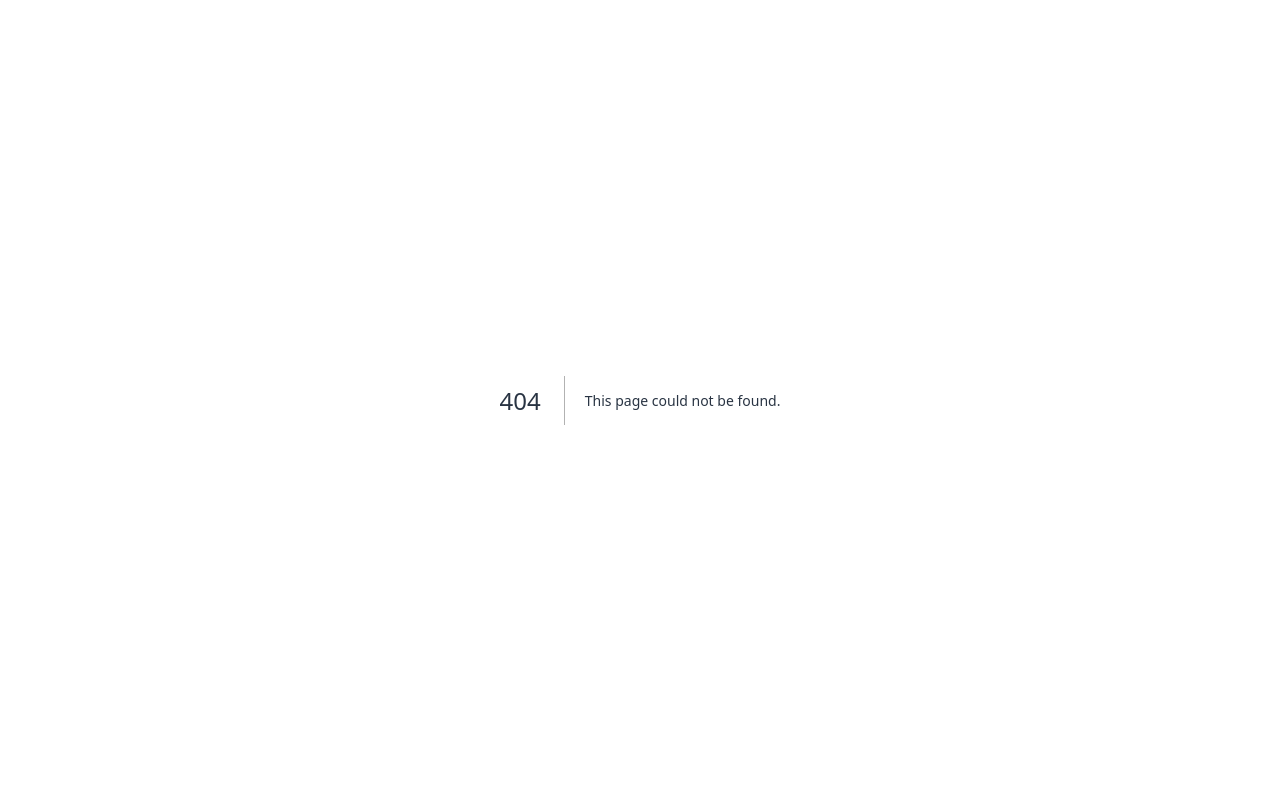
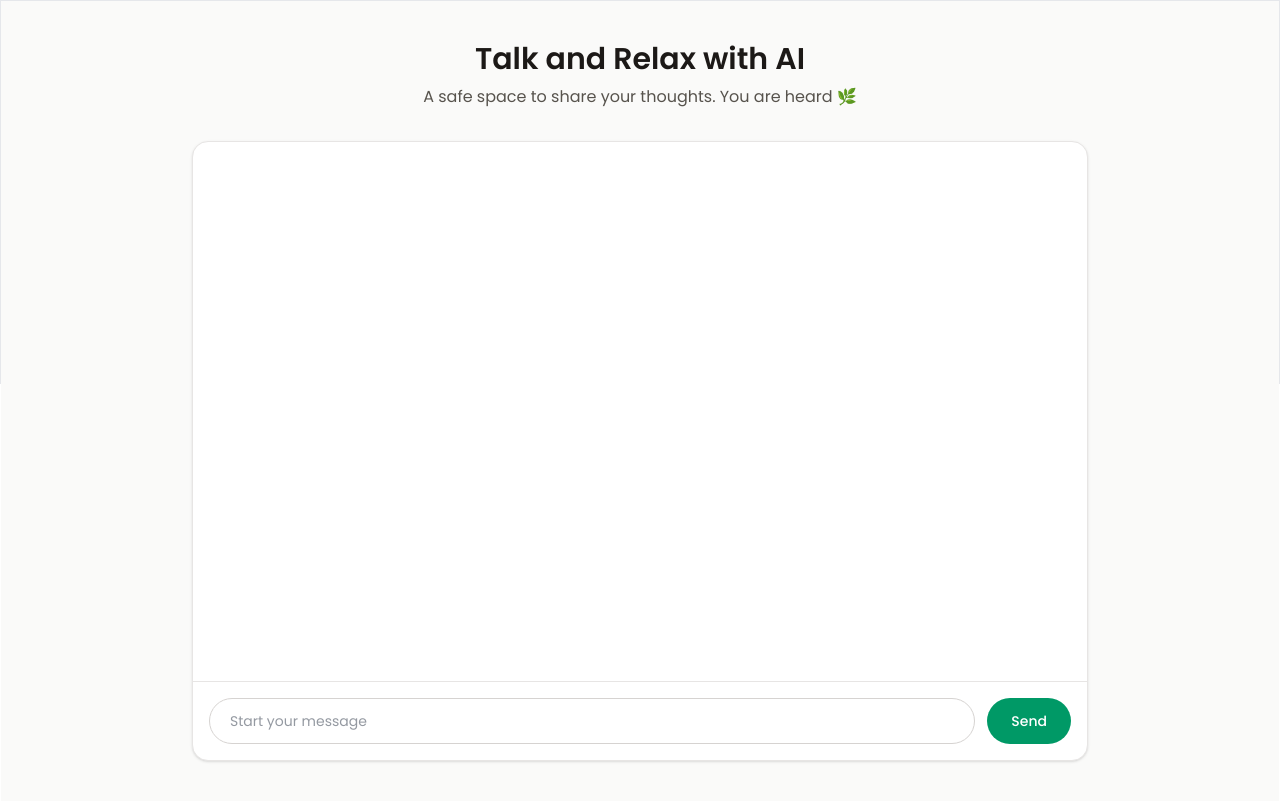
Before and after one commit to Henrycarnegie/healthy, a Next.js app: page /ai-chat in a window 1280 px wide. Before the commit this address had no page. Built offline with nearby package versions, Linux system fonts and the light colour scheme.

Commit message:
Feat: Build AI-Chat Integration

```diff
--- a/app/(root)/page.tsx
+++ b/app/(root)/page.tsx
@@ -1,10 +1,10 @@
-import HeroSection from "@/components/layout/HeroSection";
 import Hotline from "@/components/layout/Hotline";
 import MotivationSection from "@/components/layout/MotivationSection";
 import UserNavbar from "@/components/layout/UserNavbar";
 import SelfcareSection from "@/components/layout/SelfcareSection";
 import SupportSection from "@/components/layout/SupportSection";
 import TopicSection from "@/components/layout/TopicSection";
+import HeroSection from "@/components/layout/HeroSection";
 
 const page = () => {
    return (
--- /dev/null
+++ b/app/ai-chat/layout.tsx
@@ -0,0 +1,6 @@
+
+const AIChatLayout = ({ children }: { children: React.ReactNode }) => {
+   return <div className="bg-stone-50! min-w-full border border-gray-200 h-96">{children}</div>;
+};
+
+export default AIChatLayout;
--- /dev/null
+++ b/app/ai-chat/page.tsx
@@ -0,0 +1,111 @@
+"use client";
+
+import React, { useState } from "react";
+import UserMessage from "@/components/chat/UserMessage";
+
+type Message = {
+   id: string;
+   role: "user" | "ai";
+   content: string;
+};
+
+const AIChatPage = () => {
+   const [messages, setMessages] = useState<Message[]>([]);
+   const [input, setInput] = useState("");
+   const [loading, setLoading] = useState(false);
+
+   const handleSubmit = async (e: React.FormEvent) => {
+      e.preventDefault();
+      if (!input.trim() || loading) return;
+
+      const userMsg: Message = {
+         id: crypto.randomUUID(),
+         role: "user",
+         content: input,
+      };
+
+      setMessages((prev) => [...prev, userMsg]);
+      setInput("");
+      setLoading(true);
+
+      try {
+         const res = await fetch("/api/ai-chat", {
+            method: "POST",
+            headers: { "Content-Type": "application/json" },
+            body: JSON.stringify({
+               message: input,
+               mood_rating: 3,
+            }),
+         });
+
+         const data = await res.json();
+
+         const aiMsg: Message = {
+            id: crypto.randomUUID(),
+            role: "ai",
+            content: data.response,
+         };
+
+         setMessages((prev) => [...prev, aiMsg]);
+      } finally {
+         setLoading(false);
+      }
+   };
+
+   return (
+      <main className="min-h-screen bg-stone-50 flex flex-col items-center px-4 py-10">
+         <header className="max-w-4xl w-full text-center mb-8">
+            <h1 className="text-3xl font-semibold text-stone-900">
+               Talk and Relax with AI
+            </h1>
+            <p className="mt-2 text-stone-600">
+               A safe space to share your thoughts. You are heard 🌿
+            </p>
+         </header>
+
+         <section className="w-full max-w-4xl flex flex-col flex-1 bg-white border border-stone-200 rounded-2xl shadow-sm overflow-hidden">
+            <div className="flex-1 p-6 space-y-4 overflow-y-auto">
+               {messages.map((msg) =>
+                  msg.role === "user" ? (
+                     <UserMessage key={msg.id} message={msg.content} />
+                  ) : (
+                     <div
+                        key={msg.id}
+                        className="max-w-[75%] rounded-2xl px-4 py-3 bg-emerald-100 text-emerald-900"
+                     >
+                        {msg.content}
+                     </div>
+                  ),
+               )}
+
+               {loading && (
+                  <div className="max-w-[75%] rounded-2xl px-4 py-3 bg-emerald-100 text-emerald-900 opacity-70">
+                     AI is typing...
+                  </div>
+               )}
+            </div>
+
+            <form
+               onSubmit={handleSubmit}
+               className="border-t border-stone-200 p-4 flex gap-3"
+            >
+               <input
+                  value={input}
+                  onChange={(e) => setInput(e.target.value)}
+                  placeholder="Start your message"
+                  className="flex-1 rounded-full border border-stone-300 px-5 py-3 text-sm focus:outline-none focus:ring-2 focus:ring-emerald-300"
+               />
+               <button
+                  type="submit"
+                  disabled={loading}
+                  className="rounded-full bg-emerald-600 text-white px-6 text-sm font-medium hover:bg-emerald-700 transition disabled:opacity-50"
+               >
+                  Send
+               </button>
+            </form>
+         </section>
+      </main>
+   );
+};
+
+export default AIChatPage;
--- /dev/null
+++ b/app/api/ai-chat/route.ts
@@ -0,0 +1,20 @@
+import { NextResponse } from "next/server";
+
+export async function POST(req: Request) {
+   const body = await req.json();
+
+   const response = await fetch(
+      "https://sgkucjwmpwqewpdgjocq.supabase.co/functions/v1/ai-chat",
+      {
+         method: "POST",
+         headers: {
+            "Content-Type": "application/json",
+            Authorization: `Bearer ${process.env.AI_CHAT_API_KEY}`,
+         },
+         body: JSON.stringify(body),
+      },
+   );
+
+   const data = await response.json();
+   return NextResponse.json(data);
+}
--- /dev/null
+++ b/components/chat/UserMessage.tsx
@@ -0,0 +1,19 @@
+"use client";
+
+import React from "react";
+
+interface UserMessageProps {
+   message?: string;
+}
+
+const UserMessage = ({ message = "Hello!" }: UserMessageProps) => {
+//    const [userMessage, setUserMessage] = React.useState("");
+
+    return (
+      <p className="ml-auto max-w-[75%] rounded-2xl px-4 py-3 bg-stone-200 text-stone-900">
+         {message}
+      </p>
+   );
+};
+
+export default UserMessage;
--- a/components/layout/HeroSection.tsx
+++ b/components/layout/HeroSection.tsx
@@ -4,22 +4,29 @@ import Badge from "../ui/badge";
 const HeroSection = () => {
    return (
       <section className="h-screen sticky -mt-20 min-h-[85vh] flex items-center justify-center">
-         <div className="mx-auto max-w-4xl px-6 text-center">
+         <div className="mx-auto max-w-4xl px-6 text-center flex flex-col justify-center items-center">
             <Badge
                icon={<BrainIcon className="h-4 w-4" />}
                label="Mental Health Matters"
             />
 
-            <h1 className="mt-6 text-5xl font-bold leading-tight text-stone-900">
+            <h1 className="text-5xl font-bold leading-tight text-stone-900">
                You&apos;re Not Alone on This <br />
                <span className="text-emerald-700">Journey</span>
             </h1>
 
-            <p className="mt-6 text-lg text-stone-600">
+            <p className="text-lg text-stone-600">
                Remember, seeking help is a sign of strength. Your well-being
                matters, and there are people ready to support you every step of
                the way.
             </p>
+
+            <a
+               href="/ai-chat"
+               className="rounded-full bg-emerald-100 border border-emerald-700 text-emerald-800 px-7 py-3 text-sm font-medium hover:bg-emerald-300 transition"
+            >
+               Talk with AI
+            </a>
          </div>
       </section>
    );
--- a/components/ui/input.tsx
+++ b/components/ui/input.tsx
@@ -1,9 +1,19 @@
-import React from 'react'
+"use client";
 
-const input = (props: React.InputHTMLAttributes<HTMLInputElement>) => {
-  return (
-    <input {...props} className='border border-gray-300 rounded-md px-3 py-2 focus:outline-none focus:ring-2 focus:ring-blue-500' >{props.children}</input>
-  )
+import React from "react";
+
+interface InputProps extends React.InputHTMLAttributes<HTMLInputElement> {
+   placeholder?: string;
 }
 
-export default input
+const Input = ({ placeholder, className = "", ...props }: InputProps) => {
+   return (
+      <input
+         {...props}
+         placeholder={placeholder}
+         className={`flex-1 border border-gray-300 rounded-full px-3 py-2 focus:outline-none focus:ring-2 focus:ring-emerald-400 ${className}`}
+      />
+   );
+};
+
+export default Input;
--- /dev/null
+++ b/tailwind.config.ts
@@ -0,0 +1,20 @@
+import type { Config } from "tailwindcss";
+
+const config: Config = {
+  content: [
+    "./app/**/*.{js,ts,jsx,tsx}",
+    "./pages/**/*.{js,ts,jsx,tsx}",
+    "./components/**/*.{js,ts,jsx,tsx}",
+    "./src/**/*.{js,ts,jsx,tsx}",
+  ],
+  theme: {
+    extend: {
+      fontFamily: {
+        poppins: ["var(--font-poppins)", "sans-serif"],
+      },
+    },
+  },
+  plugins: [],
+};
+
+export default config;
```
Also changed, not shown: components/chat/MessageContainer.tsx (added, +18 -0 lines).
